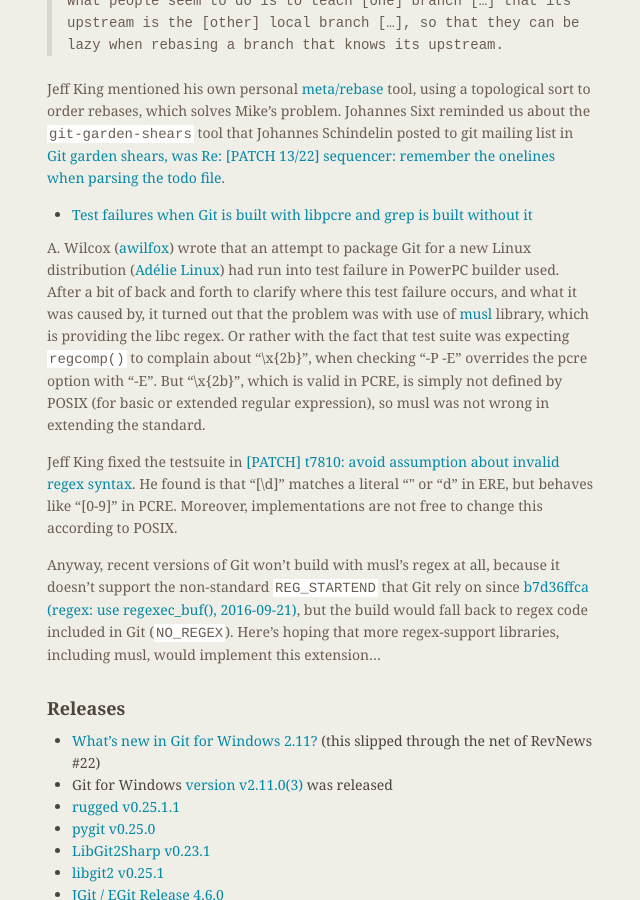
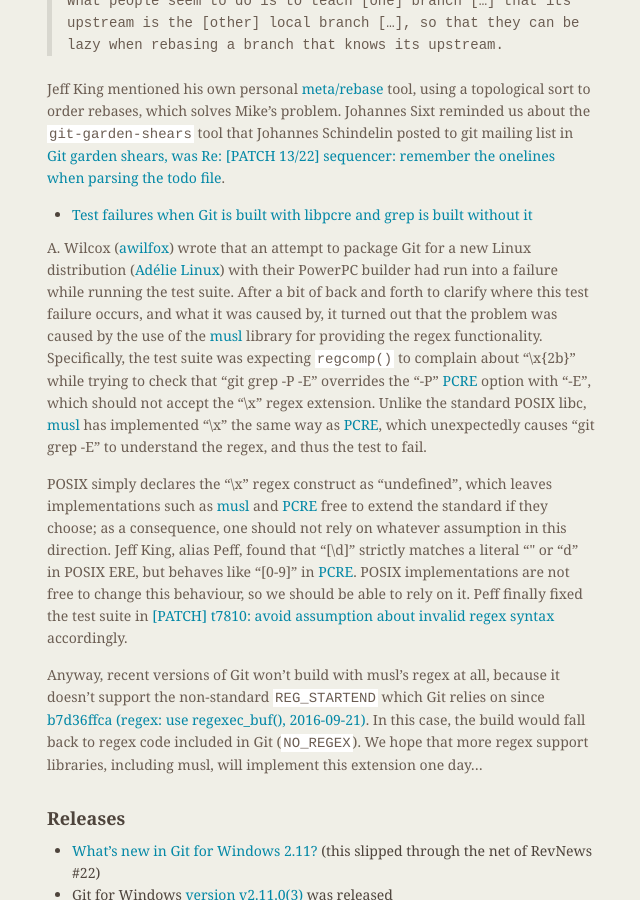
Before and after one commit to git/git.github.io, a Jekyll site: the page built from _posts/2017-01-25-edition-23.markdown, in a window 1280 px wide and 900 px high, scrolled down 2594 px. Shown: the whole window, without its empty margins (487-1127 px from the left). Built offline with Jekyll 4.4.1, drawn with Linux system fonts in a browser that asks for light colours.

Commit message:
Partially rewrote the PR#218 contribution, also fixing typos.

```diff
--- a/_posts/2017-01-25-edition-23.markdown
+++ b/_posts/2017-01-25-edition-23.markdown
@@ -156,31 +156,40 @@
 * [Test failures when Git is built with libpcre and grep is built without it](https://public-inbox.org/git/58688C9F.4000605@adelielinux.org/)
 
 A. Wilcox ([awilfox][]) wrote that an attempt to package Git for a new Linux
-distribution ([Adélie Linux][]) had run into test failure in PowerPC builder
-used.  After a bit of back and forth to clarify where this test failure
+distribution ([Adélie Linux][]) with their PowerPC builder had run
+into a failure while running the test suite.
+After a bit of back and forth to clarify where this test failure
 occurs, and what it was caused by, it turned out that the problem was
-with use of [musl][] library, which is providing the libc regex.  Or rather
-with the fact that test suite was expecting `regcomp()` to complain
-about "\x{2b}", when checking "-P -E" overrides the pcre option with "-E".
-But "\x{2b}", which is valid in PCRE, is simply not defined by POSIX
-(for basic or extended regular expression), so musl was not wrong in
-extending the standard.
+caused by the use of the [musl][] library for providing the regex functionality.
+Specifically, the test suite was expecting `regcomp()` to complain
+about "\x{2b}" while trying to check that "git grep -P -E" overrides
+the "-P" [PCRE][] option with "-E", which should not accept the "\x"
+regex extension.
+Unlike the standard POSIX libc, [musl][] has implemented "\x"
+the same way as [PCRE][], which unexpectedly causes "git grep -E"
+to understand the regex, and thus the test to fail.
 
-Jeff King fixed the testsuite in [[PATCH] t7810: avoid assumption about invalid regex syntax](https://public-inbox.org/git/20170111111055.j3hgijpaabvy6kyg@sigill.intra.peff.net/).
-He found is that "[\d]" matches a literal "\" or "d" in ERE,
-but behaves like "[0-9]" in PCRE.  Moreover, implementations are not free
-to change this according to POSIX.
+POSIX simply declares the "\x" regex construct as "undefined",
+which leaves implementations such as [musl][] and [PCRE][]
+free to extend the standard if they choose; as a consequence,
+one should not rely on whatever assumption in this direction.
+Jeff King, alias Peff, found that "[\d]" strictly matches a literal "\" or "d"
+in POSIX ERE, but behaves like "[0-9]" in [PCRE][].
+POSIX implementations are not free to change this behaviour,
+so we should be able to rely on it.
+Peff finally fixed the test suite in [[PATCH] t7810: avoid assumption about invalid regex syntax](https://public-inbox.org/git/20170111111055.j3hgijpaabvy6kyg@sigill.intra.peff.net/) accordingly.
 
 Anyway, recent versions of Git won't build with musl's regex at all,
-because it doesn't support the non-standard `REG_STARTEND` that Git
-rely on since [b7d36ffca (regex: use regexec_buf(), 2016-09-21)](https://git.kernel.org/cgit/git/git.git/commit/?id=b7d36ffca), but
-the build would fall back to regex code included in Git (`NO_REGEX`).
-Here's hoping that more regex-support libraries, including musl, would
-implement this extension...
+because it doesn't support the non-standard `REG_STARTEND` which Git
+relies on since [b7d36ffca (regex: use regexec_buf(), 2016-09-21)](https://git.kernel.org/cgit/git/git.git/commit/?id=b7d36ffca).
+In this case, the build would fall back to regex code included in Git (`NO_REGEX`).
+We hope that more regex support libraries, including musl,
+will implement this extension one day...
 
 [awilfox]: https://github.com/awilfox
 [Adélie Linux]: http://adelielinux.org
 [musl]: https://www.musl-libc.org/
+[PCRE]: http://pcre.org/
 
 
 ## Releases
```
